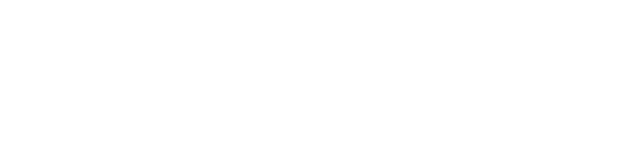
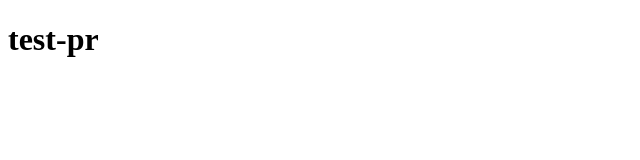
Before and after one commit to Guanwha/test-pr, a plain HTML site: page index.html in a window 1280 px wide. Shown: the whole page, without its empty margins (0-640 px from the left). Drawn offline with Linux system fonts and the light colour scheme.

Commit message:
add index.html content

```diff
--- a/index.html
+++ b/index.html
@@ -7,6 +7,6 @@
     <title>Document</title>
 </head>
 <body>
-
+    <h1>test-pr</h1>
 </body>
 </html>
```
